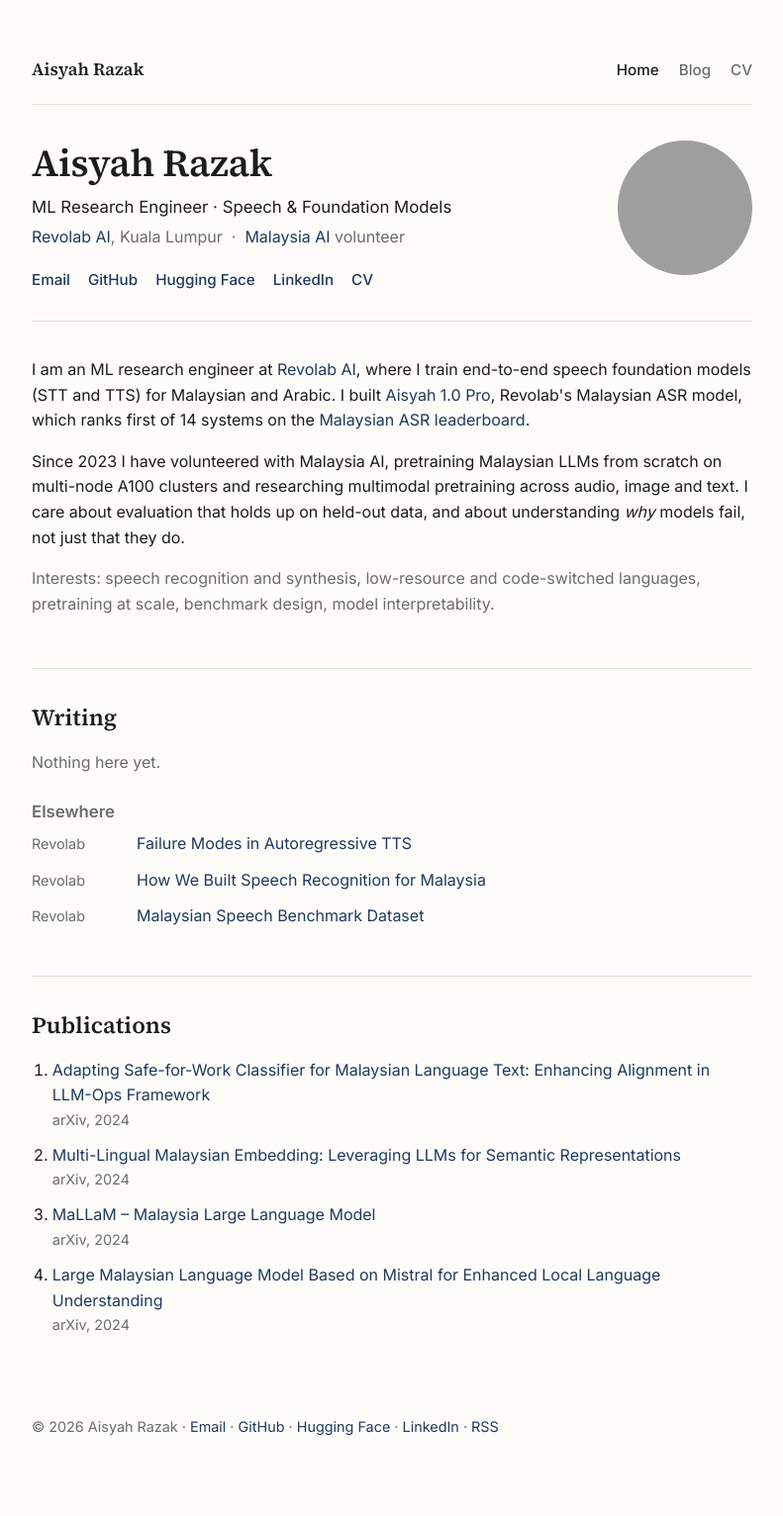
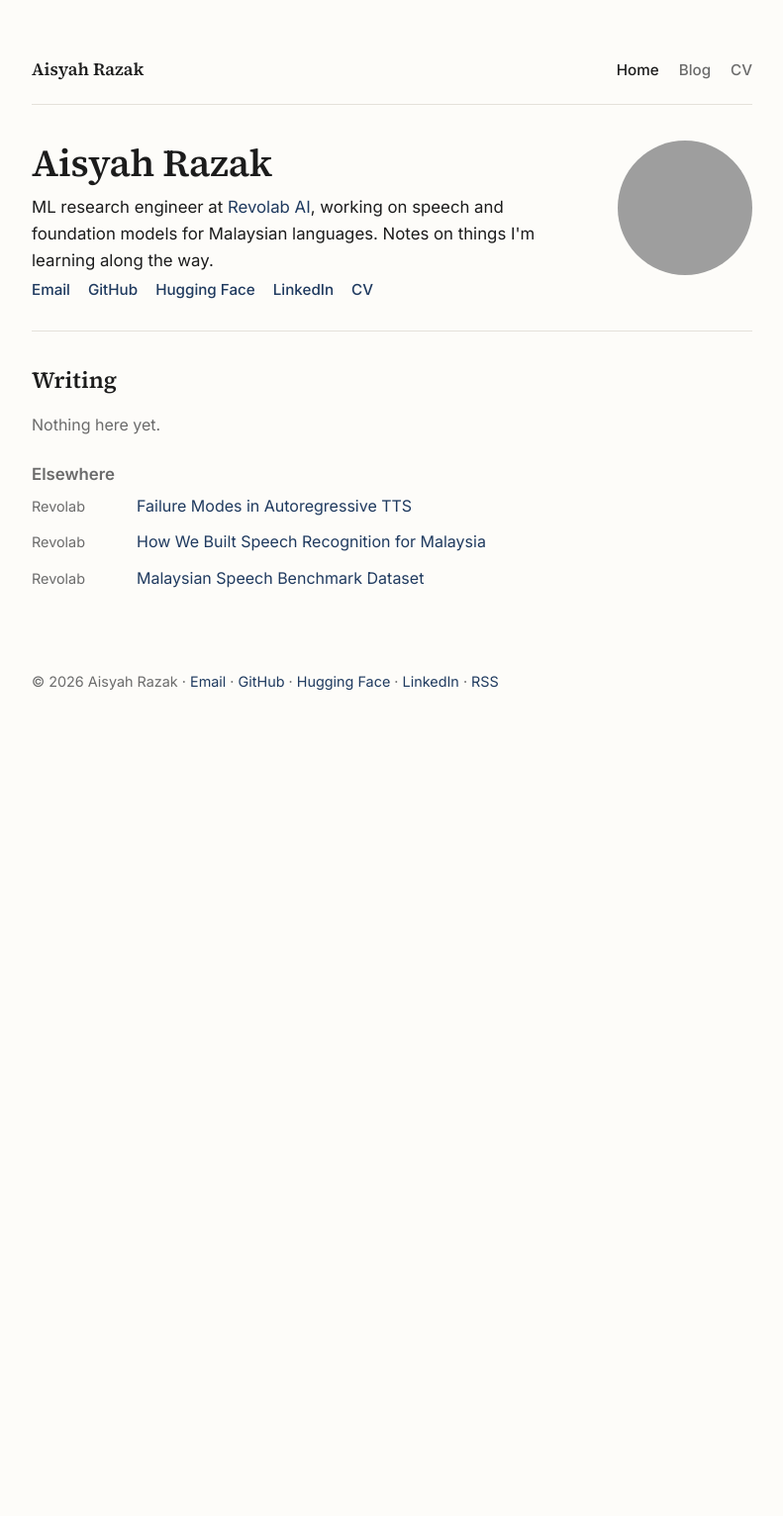
Before and after one commit to aisyahrzk/aisyahrzk.github.io, a Jekyll site: the page built from index.html, in a window 1280 px wide. Shown: the whole page at 99% size, without its empty margins (244-1035 px from the left). Built offline with Jekyll 4.4.1, drawn with Linux system fonts in a browser that asks for light colours; after the commit the page ends 900 px from its top, so only the background shows below that; grey boxes are pictures that could not be loaded.

Commit message:
Home page: intro and writing only; publications move to CV
Co-Authored-By: Claude Fable 5.1 <noreply@anthropic.com>

```diff
--- a/index.html
+++ b/index.html
@@ -4,8 +4,7 @@ layout: default
 <header class="hero">
   <div class="hero-text">
     <h1>Aisyah Razak</h1>
-    <p class="tagline">ML Research Engineer · Speech &amp; Foundation Models</p>
-    <p class="affil"><a href="https://revolab.ai">Revolab AI</a>, Kuala Lumpur &nbsp;·&nbsp; <a href="https://huggingface.co/mesolitica">Malaysia AI</a> volunteer</p>
+    <p class="tagline">ML research engineer at <a href="https://revolab.ai">Revolab AI</a>, working on speech and foundation models for Malaysian languages. Notes on things I'm learning along the way.</p>
     <nav class="links" aria-label="Profiles">
       <a href="mailto:aisyahrazak171@gmail.com">Email</a>
       <a href="https://github.com/aisyahrzk">GitHub</a>
@@ -21,37 +20,18 @@ layout: default
   </div>
 </header>
 
-<section id="about">
-  <p>
-    I am an ML research engineer at <a href="https://revolab.ai">Revolab AI</a>, where I train end-to-end
-    speech foundation models (STT and TTS) for Malaysian and Arabic. I built
-    <a href="https://revolab.ai/blogs/how-we-built-asr-for-malaysia/">Aisyah 1.0 Pro</a>, Revolab's Malaysian ASR model,
-    which ranks first of 14 systems on the
-    <a href="https://revolab.ai/blogs/malaysian-asr-leaderboard/">Malaysian ASR leaderboard</a>.
-  </p>
-  <p>
-    Since 2023 I have volunteered with Malaysia AI, pretraining Malaysian LLMs from scratch on multi-node
-    A100 clusters and researching multimodal pretraining across audio, image and text. I care about evaluation
-    that holds up on held-out data, and about understanding <em>why</em> models fail, not just that they do.
-  </p>
-  <p class="muted">
-    Interests: speech recognition and synthesis, low-resource and code-switched languages, pretraining at scale,
-    benchmark design, model interpretability.
-  </p>
-</section>
-
 <section id="writing">
   <h2>Writing</h2>
   {% if site.posts.size > 0 %}
   <ul class="post-list">
-    {% for post in site.posts limit: 5 %}
+    {% for post in site.posts limit: 10 %}
     <li>
       <span class="post-date">{{ post.date | date: "%b %Y" }}</span>
       <a href="{{ post.url | relative_url }}">{{ post.title }}</a>
     </li>
     {% endfor %}
   </ul>
-  {% if site.posts.size > 5 %}<p class="more"><a href="{{ '/blog/' | relative_url }}">All posts →</a></p>{% endif %}
+  {% if site.posts.size > 10 %}<p class="more"><a href="{{ '/blog/' | relative_url }}">All posts →</a></p>{% endif %}
   {% else %}
   <p class="muted">Nothing here yet.</p>
   {% endif %}
@@ -63,25 +43,3 @@ layout: default
     <li><span class="post-date">Revolab</span><a href="https://revolab.ai/blogs/malaysian-asr-benchmark-dataset/">Malaysian Speech Benchmark Dataset</a></li>
   </ul>
 </section>
-
-<section id="publications">
-  <h2>Publications</h2>
-  <ol class="pubs">
-    <li>
-      <a href="https://arxiv.org/abs/2407.20729">Adapting Safe-for-Work Classifier for Malaysian Language Text: Enhancing Alignment in LLM-Ops Framework</a>
-      <span class="venue">arXiv, 2024</span>
-    </li>
-    <li>
-      <a href="https://arxiv.org/abs/2402.03053">Multi-Lingual Malaysian Embedding: Leveraging LLMs for Semantic Representations</a>
-      <span class="venue">arXiv, 2024</span>
-    </li>
-    <li>
-      <a href="https://arxiv.org/abs/2401.14680">MaLLaM – Malaysia Large Language Model</a>
-      <span class="venue">arXiv, 2024</span>
-    </li>
-    <li>
-      <a href="https://arxiv.org/abs/2401.13565">Large Malaysian Language Model Based on Mistral for Enhanced Local Language Understanding</a>
-      <span class="venue">arXiv, 2024</span>
-    </li>
-  </ol>
-</section>
```
Also changed, not shown: cv.html (+22 -0 lines).
